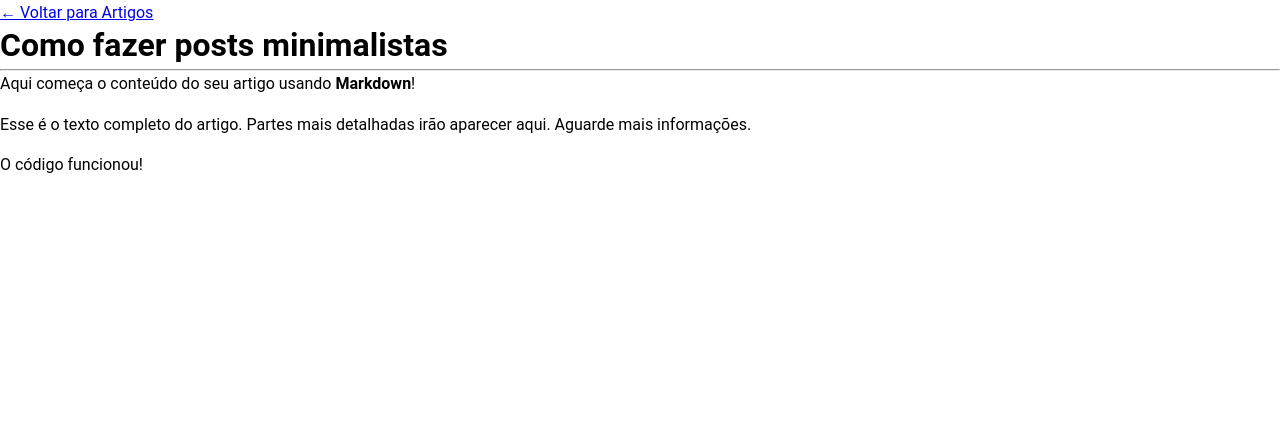
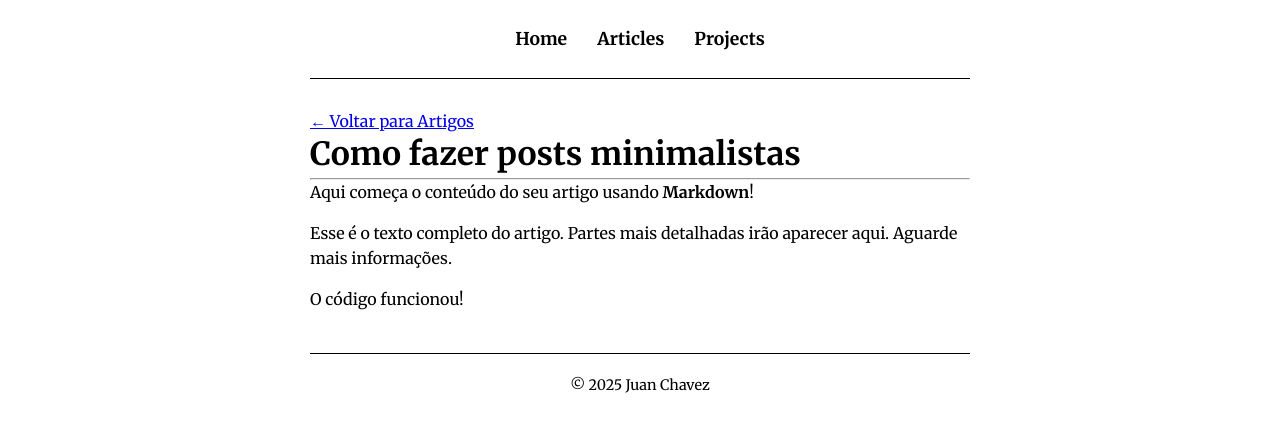
Before and after one commit to chavezjuan/chavezjuan.github.io, a Jekyll site: the page built from _posts/2026-04-18-outro-artigo-teste.md, in a window 1280 px wide. Shown: the top 432 px of the page. Built offline with Jekyll 4.4.1, drawn with Linux system fonts in a browser that asks for light colours.

Commit message:
refac: added the same layout theme to articles section

```diff
--- a/_layouts/post.html
+++ b/_layouts/post.html
@@ -1,16 +1,47 @@
 <!DOCTYPE html>
 <html lang="pt-BR">
+
 <head>
     <meta charset="UTF-8">
     <title>{{ page.title }}</title>
     <link rel="stylesheet" href="/css/style.css">
+    <link rel="preconnect" href="https://fonts.googleapis.com">
+    <link rel="preconnect" href="https://fonts.gstatic.com" crossorigin>
+    <link
+        href="https://fonts.googleapis.com/css2?family=Merriweather:ital,opsz,wght@0,18..144,300..900;1,18..144,300..900&display=swap"
+        rel="stylesheet">
 </head>
+
 <body>
-    <a href="/articles.html">← Voltar para Artigos</a>
-    <article>
-        <h1>{{ page.title }}</h1>
-        <hr>
-        {{ content }}
-    </article>
+    <div class="container">
+        <header>
+            <nav>
+                <ul>
+                    <li><a href="index.html">Home</a></li>
+                    <li><a href="articles.html">Articles</a></li>
+                    <li><a href="projects.html">Projects</a></li>
+                </ul>
+            </nav>
+        </header>
+
+        <main class="h-feed" itemscope itemtype="https://schema.org/Blog">
+            <article>
+                <a href="/articles.html">← Voltar para Artigos</a>
+                <h1>{{ page.title }}</h1>
+                <hr>
+                {{ content }}
+            </article>
+        </main>
+
+
+        <footer itemprop="author" itemscope itemtype="https://schema.org/Person">
+            <p>&copy; 2025 <span itemprop="name">Juan Chavez</span></p>
+        </footer>
+
+
+    </div>
+
+
 </body>
+
 </html>
```
